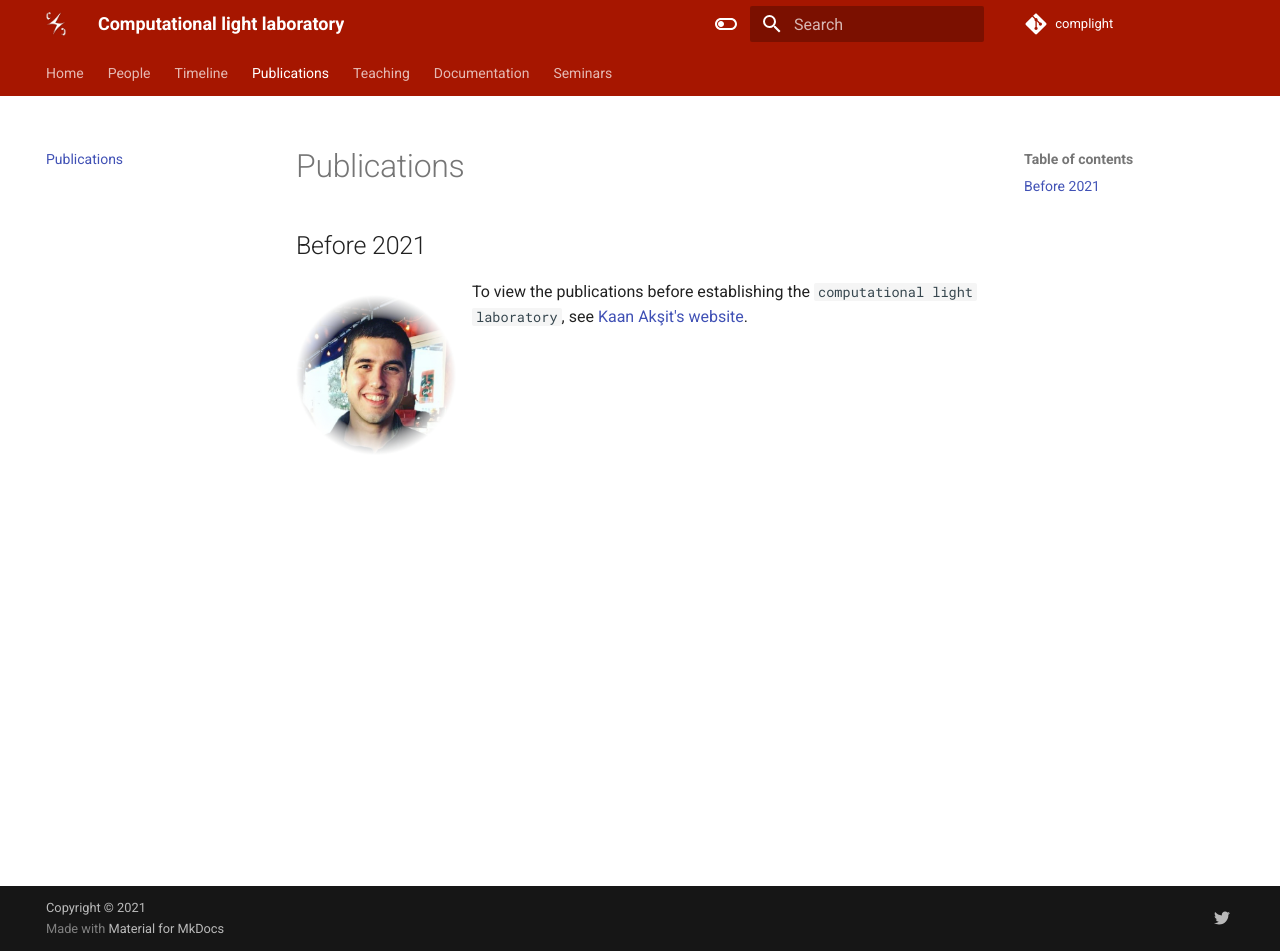
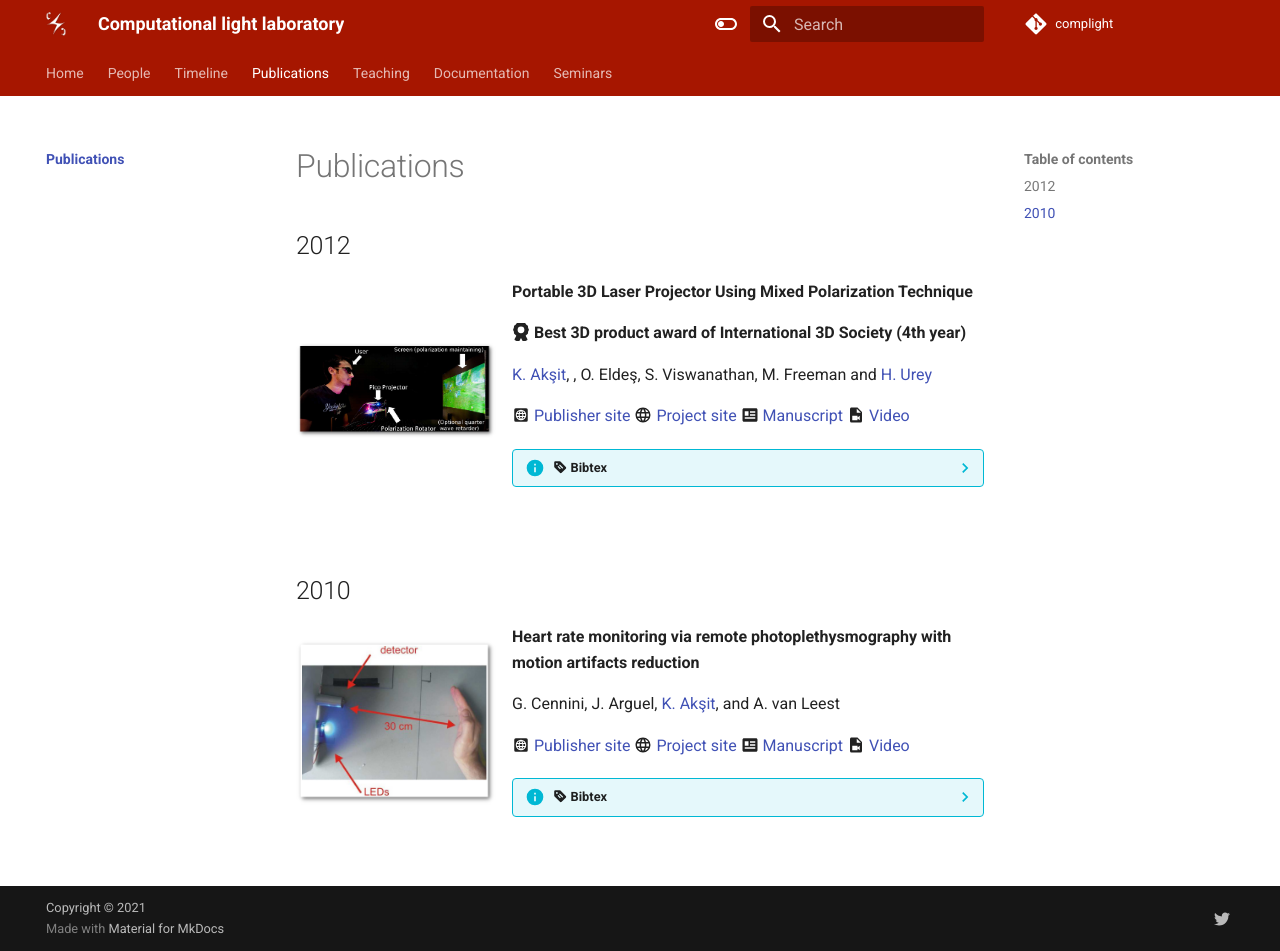
Before and after one commit to complight/complight.github.io, an MkDocs documentation site: the page built from docs/publications/index.md, in a window 1280 px wide and 951 px high. Built offline with MkDocs 1.6.1 and Material for MkDocs 9.7.7, drawn with Linux system fonts in a browser that asks for light colours.

Commit message:
Updating publications.

````diff
--- a/docs/publications.md
+++ /dev/null
@@ -1,7 +0,0 @@
-# Publications
-
-## Before 2021
-
-<img align="left" src="../people/kaan_aksit.png" width="160" alt/>
-To view the publications before establishing the `computational light laboratory`, see [Kaan Akşit's website](https://kaanaksit.com).
-<br clear="left"/>
--- /dev/null
+++ b/docs/publications/index.md
@@ -0,0 +1,57 @@
+# Publications
+
+## 2012
+<img align="left" src="media/portable_3d.png" width="200" alt/>
+**Portable 3D Laser Projector Using Mixed Polarization Technique**
+
+:fontawesome-solid-award: **Best 3D product award of International 3D Society (4th year)**
+
+[K. Akşit](https://kaanaksit.com), , O. Eldeş, S. Viswanathan, M. Freeman and [H. Urey](https://mysite.ku.edu.tr/hurey/)
+
+:material-web-box: [Publisher site](https://doi.org/10.1109/JDT.2012.2205664)
+:material-web: [Project site](https://kaanaksit.com/portfolio/portable-3d-laser-projector-using-mixed-polarization-technique/)
+:material-newspaper-variant: [Manuscript](https://kaanaksit.files.wordpress.com/2014/10/06297485.pdf)
+:material-file-video: [Video](http://youtu.be/mZXOTRDEyg0)
+??? info ":material-tag-text: Bibtex"
+	```
+	@ARTICLE{6297485,
+	  author={Aksit, Kaan and Eldes, Osman and Viswanathan, Selvan and Freeman, Mark O. and Urey, Hakan},
+	  journal={Journal of Display Technology},
+	  title={Portable 3D Laser Projector Using Mixed Polarization Technique},
+	  year={2012},
+	  volume={8},
+	  number={10},
+	  pages={582-589},
+	  doi={10.1109/JDT.2012.2205664}}
+	```
+<br clear="left"/>
+
+## 2010
+<img align="left" src="media/heart_rate.png" width="200" alt/>
+**Heart rate monitoring via remote photoplethysmography with motion artifacts reduction**
+
+G. Cennini, J. Arguel, [K. Akşit](https://kaanaksit.com), and A. van Leest
+
+:material-web-box: [Publisher site](https://doi.org/10.1364/OE.18.004867)
+:material-web: [Project site](https://kaanaksit.com/portfolio/heart-rate-monitoring-via-remote-photoplethysmography-with-motion-artifacts-reduction/)
+:material-newspaper-variant: [Manuscript](https://kaanaksit.files.wordpress.com/2014/10/oe-18-5-4867.pdf)
+:material-file-video: [Video](http://youtu.be/5X1clsjqQnw)
+??? info ":material-tag-text: Bibtex"
+	```
+	@article{Cennini:10,
+	author = {Giovanni Cennini and Jeremie Arguel and Kaan Ak\c{s}it and Arno van Leest},
+	journal = {Opt. Express},
+	keywords = {Medical optics instrumentation; Optical devices; Optical sensing and sensors},
+	number = {5},
+	pages = {4867--4875},
+	publisher = {OSA},
+	title = {Heart rate monitoring via remote photoplethysmography with motion artifacts reduction},
+	volume = {18},
+	month = {Mar},
+	year = {2010},
+	url = {http://www.opticsexpress.org/abstract.cfm?URI=oe-18-5-4867},
+	doi = {10.1364/OE.18.004867},
+	abstract = {In this paper, we present a novel photoplethysmographic device that operates remotely, i.e. not in contact with the skin. The device allows for real time measurements of heart rate with motion artifact reduction from a distance of a few centimeters up to several meters. High mobility of users is achieved in assessment of vital body signs, such as heart rate.},
+	}
+	```
+<br clear="left"/>
--- a/mkdocs.yml
+++ b/mkdocs.yml
@@ -15,7 +15,8 @@ nav:
     - Current members and alumni: 'people/index.md'
   - Timeline:
     - Recent news: 'timeline/index.md'
-  - Publications: 'publications.md'
+  - Publications:
+    - Complete list: 'publications/index.md'
   - Teaching:
     - Lectures: 'teaching/index.md'
   - Documentation:
````
Also changed, not shown: docs/publications/media/heart_rate.png (added), docs/publications/media/portable_3d.png (added).
